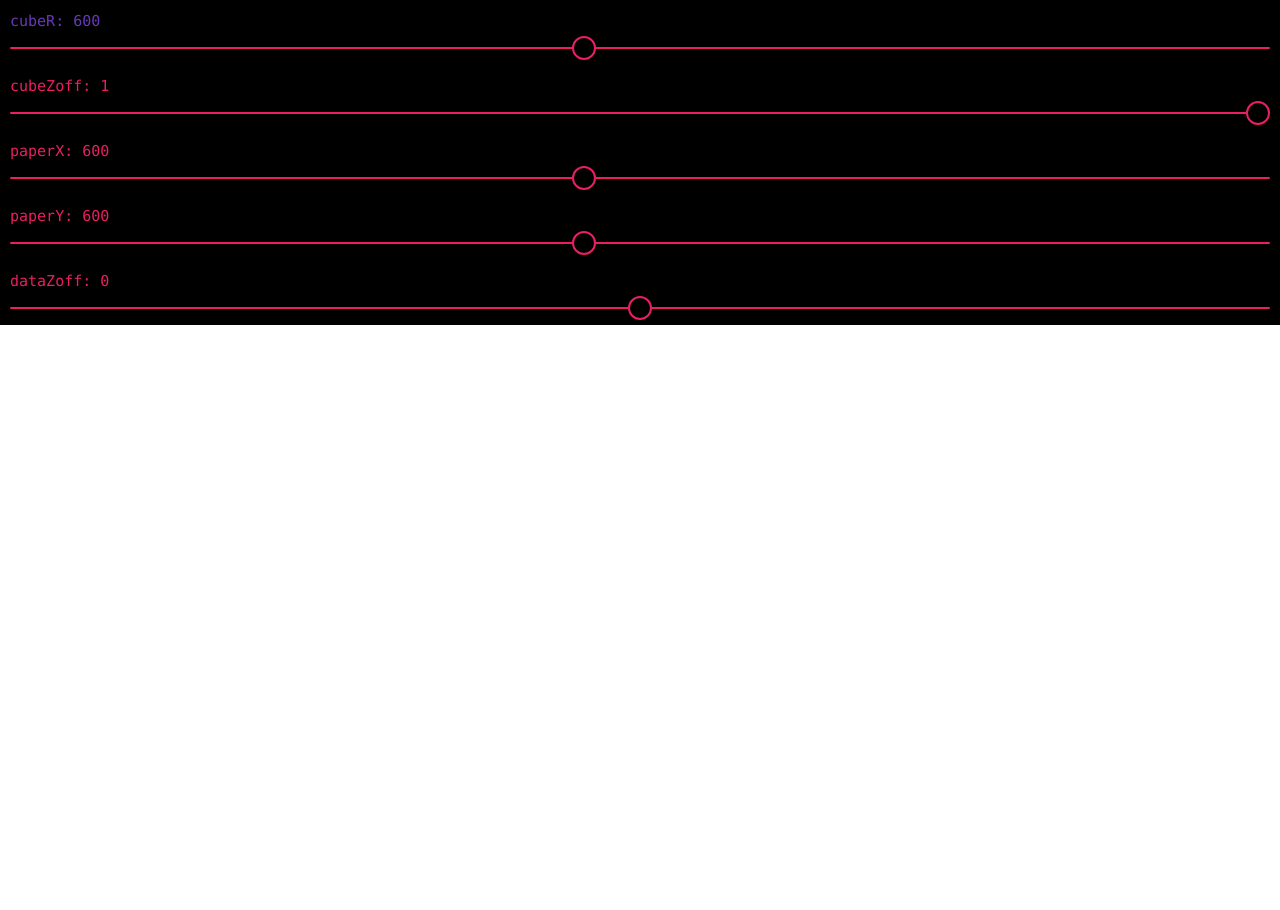
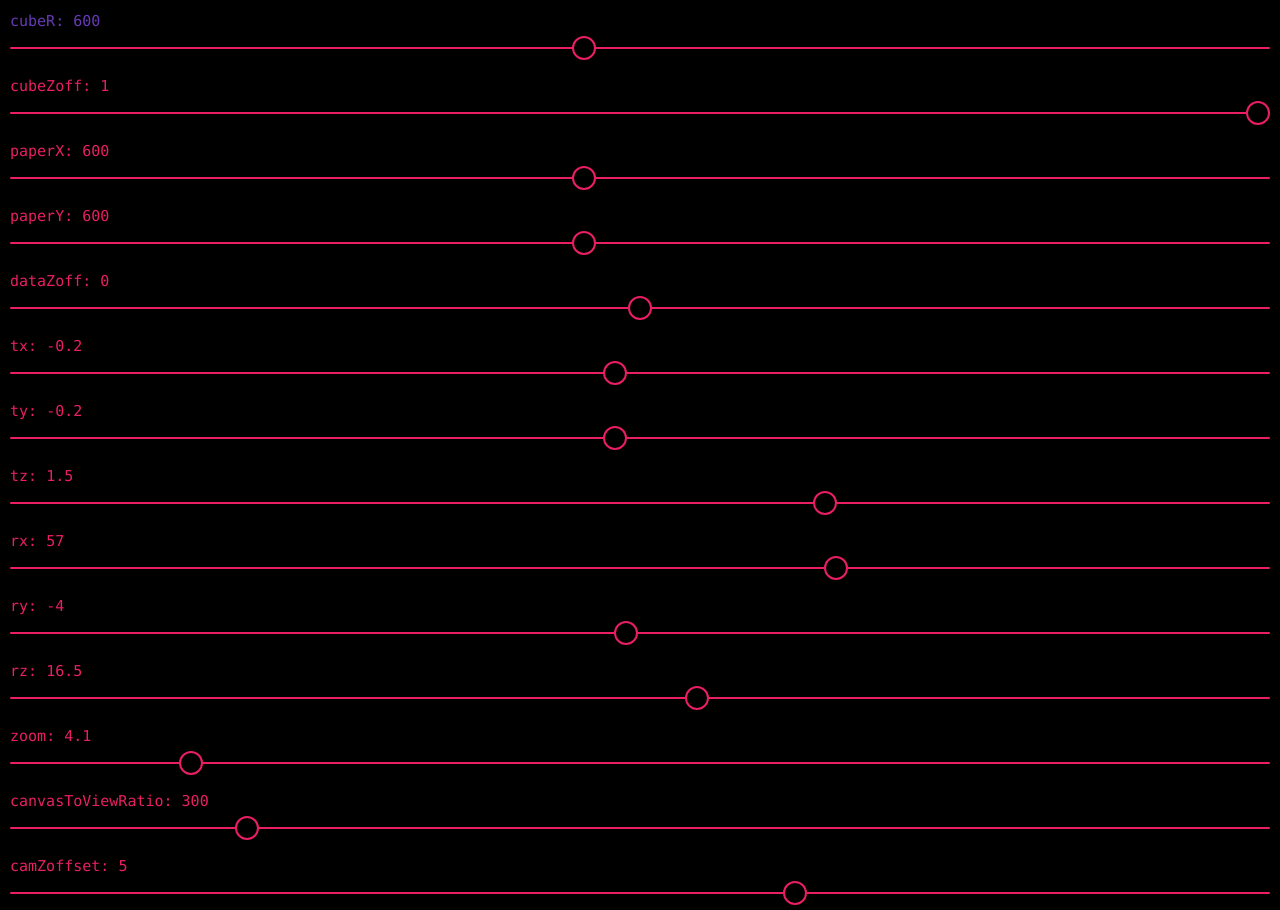
Before and after one commit to mithi/hello-3d-world, a React (Create React App) app: page / in a window 1280 px wide. Before the commit the page ends 800 px from the top, so only its background shows below. Built offline with nearby package versions, Linux system fonts and the light colour scheme.

Commit message:
feat: Add view settings component

```diff
--- a/src/App.tsx
+++ b/src/App.tsx
@@ -3,18 +3,25 @@ import {
     INIT_STATE as SCENE_SETTINGS_INIT_STATE,
     SceneSettings,
 } from "./templates/scene-settings/"
+import {
+    INIT_STATE as VIEW_SETTINGS_INIT_STATE,
+    ViewSettings,
+} from "./templates/view-settings/"
 
 const App = () => {
     const [sceneSettings, setSceneSettings] = useState(SCENE_SETTINGS_INIT_STATE)
-    const logSceneSettingValue = (stateKey: string, value: number) =>
+    const [viewSettings, setViewSettings] = useState(VIEW_SETTINGS_INIT_STATE)
+
+    const logSceneSettings = (stateKey: string, value: number) =>
         setSceneSettings({ ...sceneSettings, [stateKey]: value })
+
+    const logViewSettings = (stateKey: string, value: number | string) =>
+        setViewSettings({ ...viewSettings, [stateKey]: value })
 
     return (
         <div>
-            <SceneSettings
-                values={sceneSettings}
-                setValueFunction={logSceneSettingValue}
-            />
+            <SceneSettings values={sceneSettings} setValueFunction={logSceneSettings} />
+            <ViewSettings values={viewSettings} setValueFunction={logViewSettings} />
         </div>
     )
 }
--- /dev/null
+++ b/src/templates/view-settings/ViewSettings.tsx
@@ -0,0 +1,31 @@
+import React from "react"
+import Slider from "../../input-components/slider/Slider"
+
+import * as settings from "./settings"
+
+type propType = {
+    values: Record<string, number | string>
+    setValueFunction: (id: string, value: number | string) => void
+}
+
+const ViewSettings = ({ values, setValueFunction }: propType) => {
+    const setValue = (id: string, value: number | string) =>
+        setValueFunction(settings.idToStateMap[id], value)
+
+    return (
+        <div>
+            {settings.sliderStateIds.map((id: string) => (
+                <Slider
+                    {...{
+                        onChange: setValue,
+                        key: id,
+                        value: values[settings.idToStateMap[id]] as number,
+                        ...settings.sliderProps[id],
+                    }}
+                />
+            ))}
+        </div>
+    )
+}
+
+export default ViewSettings
--- /dev/null
+++ b/src/templates/view-settings/index.tsx
@@ -0,0 +1,4 @@
+import { INIT_STATE } from "./settings"
+import ViewSettings from "./ViewSettings"
+
+export { INIT_STATE, ViewSettings }
--- /dev/null
+++ b/src/templates/view-settings/settings.tsx
@@ -0,0 +1,85 @@
+const INIT_STATE: Record<string, number | string> = {
+    camTx: -0.2,
+    camTy: -0.2,
+    camTz: 1.5,
+    cubeRx: 57,
+    cubeRy: -4,
+    cubeRz: 16.5,
+    camZoom: 4.1,
+    canvasToViewRatio: 300,
+    defaultCamZoffset: 5,
+    defaultCamOrientation: "z-forward-x-left",
+}
+
+const defaultCamStateProps = {
+    id: "v-default-cam-orientation",
+    options: ["z-forward-x-left", "z-up-x-left", "z-up-x-forward", "z-forward-x-right"],
+}
+
+const sliderStateIds = [
+    "n-v-cam-tx",
+    "n-v-cam-ty",
+    "n-v-cam-tz",
+    "n-v-cube-rx",
+    "n-v-cube-ry",
+    "n-v-cube-rz",
+    "n-v-cam-zoom",
+    "n-v-canvas-to-view-ratio",
+    "n-v-default-cam-z-offset",
+]
+
+const stateIds: string[] = [...sliderStateIds, defaultCamStateProps.id]
+
+const translateParams = { min: -5, max: 5, step: 0.01 }
+const rotateParams = { min: -180, max: 180, step: 0.1 }
+
+type sliderParams = {
+    min: number
+    max: number
+    step: number
+    label: string
+    id: string
+}
+const sliderProps: Record<string, sliderParams> = {
+    "n-v-cam-tx": { ...translateParams, label: "tx", id: "n-v-cam-tx" },
+    "n-v-cam-ty": { ...translateParams, label: "ty", id: "n-v-cam-ty" },
+    "n-v-cam-tz": { ...translateParams, label: "tz", id: "n-v-cam-tz" },
+    "n-v-cube-rx": { ...rotateParams, label: "rx", id: "n-v-cube-rx" },
+    "n-v-cube-ry": { ...rotateParams, label: "ry", id: "n-v-cube-ry" },
+    "n-v-cube-rz": { ...rotateParams, label: "rz", id: "n-v-cube-rz" },
+    "n-v-cam-zoom": {
+        min: 0,
+        max: 30,
+        step: 0.1,
+        label: "zoom",
+        id: "n-v-cam-zoom",
+    },
+    "n-v-canvas-to-view-ratio": {
+        min: 100,
+        max: 1200,
+        step: 1,
+        label: "canvasToViewRatio",
+        id: "n-v-canvas-to-view-ratio",
+    },
+    "n-v-default-cam-z-offset": {
+        min: -20,
+        max: 20,
+        step: 0.1,
+        label: "camZoffset",
+        id: "n-v-default-cam-z-offset",
+    },
+}
+
+const idToStateMap: Record<string, string> = {
+    "n-v-cam-tx": "camTx",
+    "n-v-cam-ty": "camTy",
+    "n-v-cam-tz": "camTz",
+    "n-v-cube-rx": "cubeRx",
+    "n-v-cube-ry": "cubeRy",
+    "n-v-cube-rz": "cubeRz",
+    "n-v-cam-zoom": "camZoom",
+    "n-v-default-cam-z-offset": "defaultCamZoffset",
+    "n-v-canvas-to-view-ratio": "canvasToViewRatio",
+}
+
+export { stateIds, INIT_STATE, sliderProps, idToStateMap, sliderStateIds }
```
